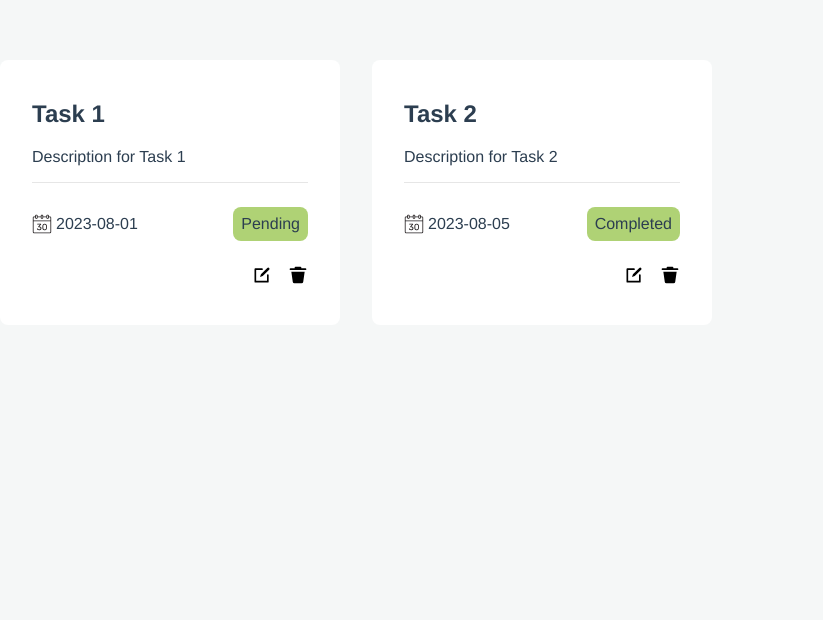
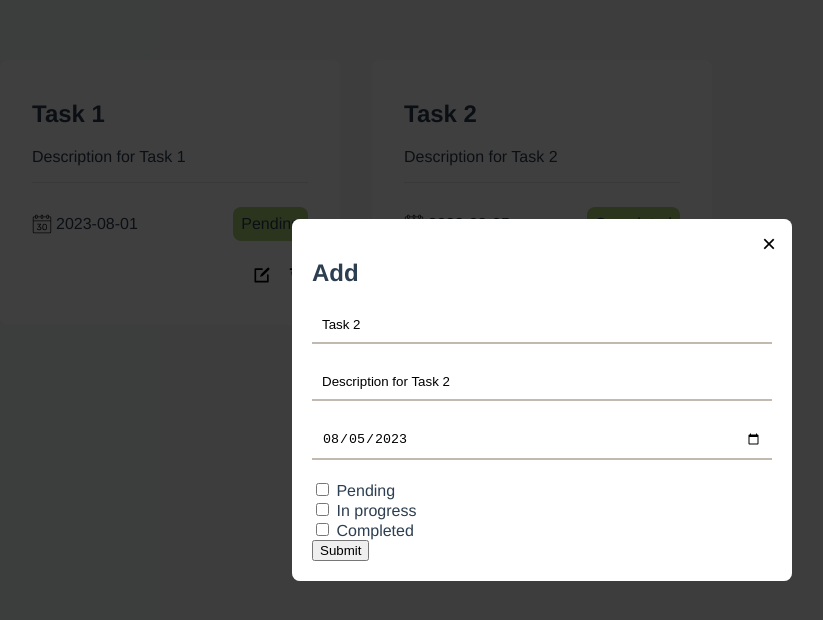
Before and after one commit to JAIOMP/Task-Manager, a Vue app: page / in a window 1280 px wide. Shown: the top 620 px of the page, without its empty margins (98-921 px from the left). Built offline with nearby package versions, Linux system fonts and the light colour scheme.

Commit message:
feat: add update task and task input component

```diff
--- a/src/App.vue
+++ b/src/App.vue
@@ -19,4 +19,10 @@ import TaskList from './components/TaskList.vue';
 body {
   background-color: #c2cad026;
 }
+
+*,
+*::before,
+*::after {
+  box-sizing: border-box;
+}
 </style>
--- /dev/null
+++ b/src/components/TaskInput.vue
@@ -0,0 +1,53 @@
+<script setup lang="ts">
+import { withDefaults, defineProps } from 'vue';
+
+interface Props {
+  placeholder: string
+  type: string
+  value: string
+  customClass: string
+  required: boolean
+}
+
+withDefaults(defineProps<Props>(), {
+  placeholder: '',
+  type: 'text',
+  value: '',
+  customClass: '',
+  required: false
+})
+
+</script>
+
+<template>
+  <div class="todo__task-input-container">
+    <input
+      :type="type"
+      :placeholder="placeholder"
+      class="todo__task-input"
+      :value="value"
+      :class="customClass"
+    />
+  </div>
+</template>
+
+
+<style>
+.todo__task-input-container {
+  margin: 20px 0;
+  position: relative;
+}
+
+.todo__task-input {
+  width: 100%;
+  padding: 10px;
+  border: none;
+  border-bottom: 2px solid #c2b9b0;
+  outline: none;
+  transition: border-color 0.3s ease;
+}
+
+.todo__task-input:focus {
+  border-bottom: 2px solid #7e685a;
+}
+</style>
--- a/src/components/TaskList.vue
+++ b/src/components/TaskList.vue
@@ -1,5 +1,6 @@
 <script setup lang="ts">
 import { ref } from 'vue';
+import UpdateTask from './UpdateTask.vue'
 
 const tasks = ref<any[]>([
     {
@@ -41,6 +42,13 @@ const tasks = ref<any[]>([
         <img width="20" height="20" src="@/assets/icon-edit.svg" alt="edit" />
         <img width="20" height="20" src="@/assets/icon-delete.svg" alt="delete" />
       </div>
+      <updateTask
+       :id="task.id"
+       :title="task.title"
+       :description="task.description"
+       :dueDate="task.dueDate"
+       :status="task.status"
+      />
     </div>
   </div>
 </template>
--- /dev/null
+++ b/src/components/UpdateTask.vue
@@ -0,0 +1,112 @@
+<script setup lang="ts">
+import { ref, withDefaults, defineProps } from 'vue'
+import TaskStatus from './TaskStatus.vue'
+import TaskInput from './TaskInput.vue'
+
+type Status = 'Pending' | 'In progress' | 'Completed';
+
+interface Task {
+  id: string | null
+  title: string
+  description: string
+  dueDate: string
+  status: Status
+}
+
+interface Props {
+  id: string | null
+  title: string
+  description: string
+  dueDate: string
+  status: Status
+  modalTitle: string
+}
+
+const props = withDefaults(defineProps<Props>(), {
+  id: null,
+  title: '',
+  description: '',
+  dueDate: '',
+  status: 'Pending',
+  modalTitle: 'Add'
+})
+
+const formData = ref<Task>({
+  id: props.id,
+  title: props.title,
+  description: props.description,
+  dueDate: props.dueDate,
+  status: props.dueDate as Status,
+})
+
+const isVisible = ref<boolean>(true)
+
+function handleSubmit() {
+
+}
+
+function closeModal() {
+
+}
+
+</script>
+<template>
+  <div v-if="isVisible" class="todo__task-update-form" @click.self="closeModal">
+    <div class="todo__task-form-content">
+      <button class="todo__task-form-close-btn" @click="closeModal">&times;</button>
+      <h2>{{ modalTitle }}</h2>
+      <form @submit.prevent="handleSubmit">
+          <TaskInput placeholder="Enter your task here..." id="title" :value="formData.title" required />
+
+          <TaskInput placeholder="Enter your description here..." id="description" :value="formData.description" required />
+
+          <TaskInput type="date" id="dueDate" :value="formData.dueDate" required />
+
+          <TaskStatus :taskStatus="formData.status"/>
+        <button type="submit">Submit</button>
+      </form>
+    </div>
+  </div>
+</template>
+
+
+<style scoped>
+.todo__task-update-form {
+  position: fixed;
+  top: 0;
+  left: 0;
+  width: 100%;
+  height: 100%;
+  background: rgba(0, 0, 0, 0.5);
+  display: flex;
+  justify-content: center;
+  align-items: center;
+}
+.todo__task-form-content {
+  background: white;
+  padding: 20px;
+  border-radius: 8px;
+  max-width: 500px;
+  width: 100%;
+  position: relative;
+}
+.todo__task-form-close-btn {
+  position: absolute;
+  top: 10px;
+  right: 10px;
+  background: none;
+  border: none;
+  font-size: 24px;
+  cursor: pointer;
+}
+.form-group {
+  margin-bottom: 15px;
+}
+.form-group input,
+.form-group textarea,
+.form-group select {
+  width: 100%;
+  padding: 8px;
+  box-sizing: border-box;
+}
+</style>
```
